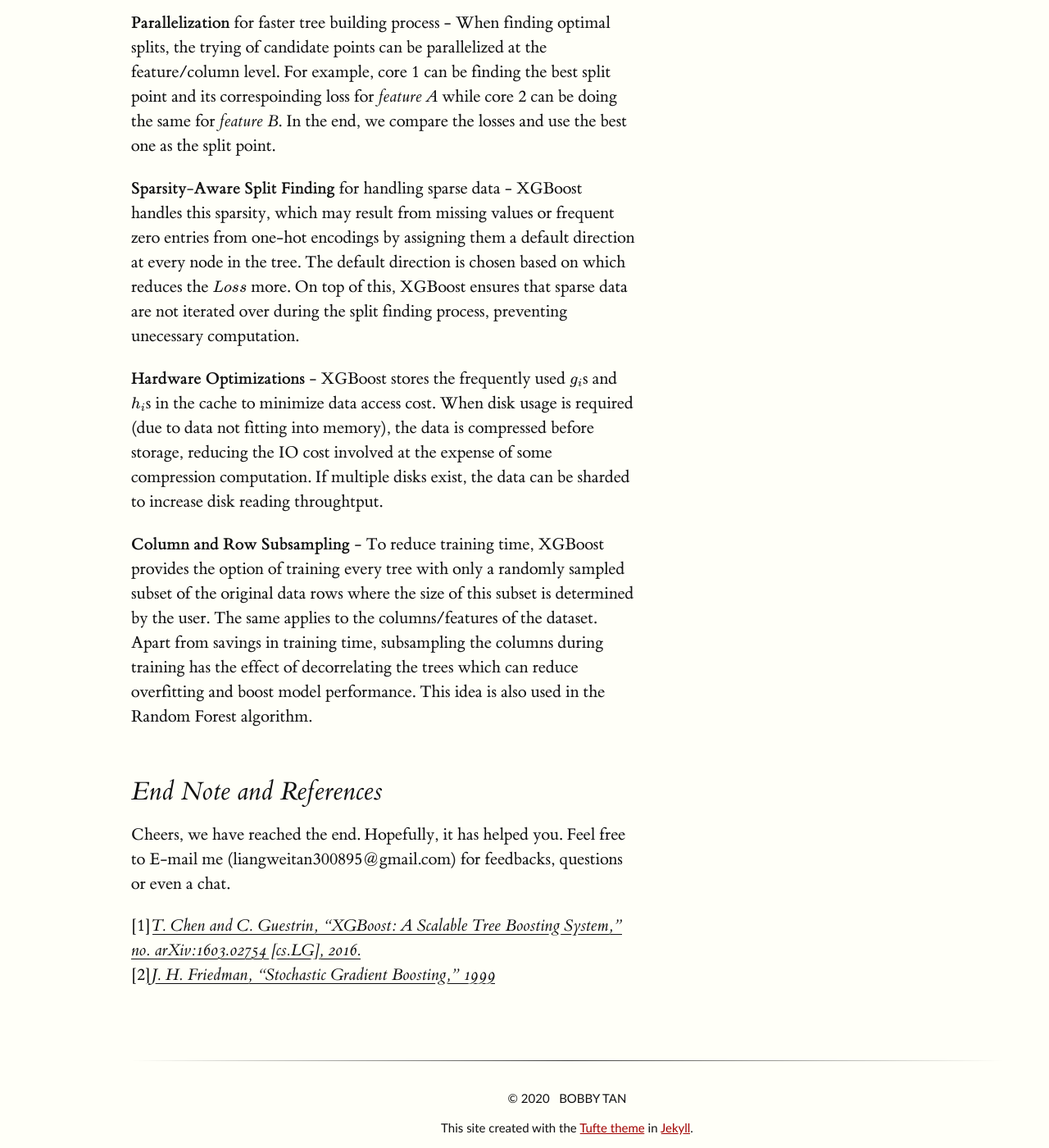
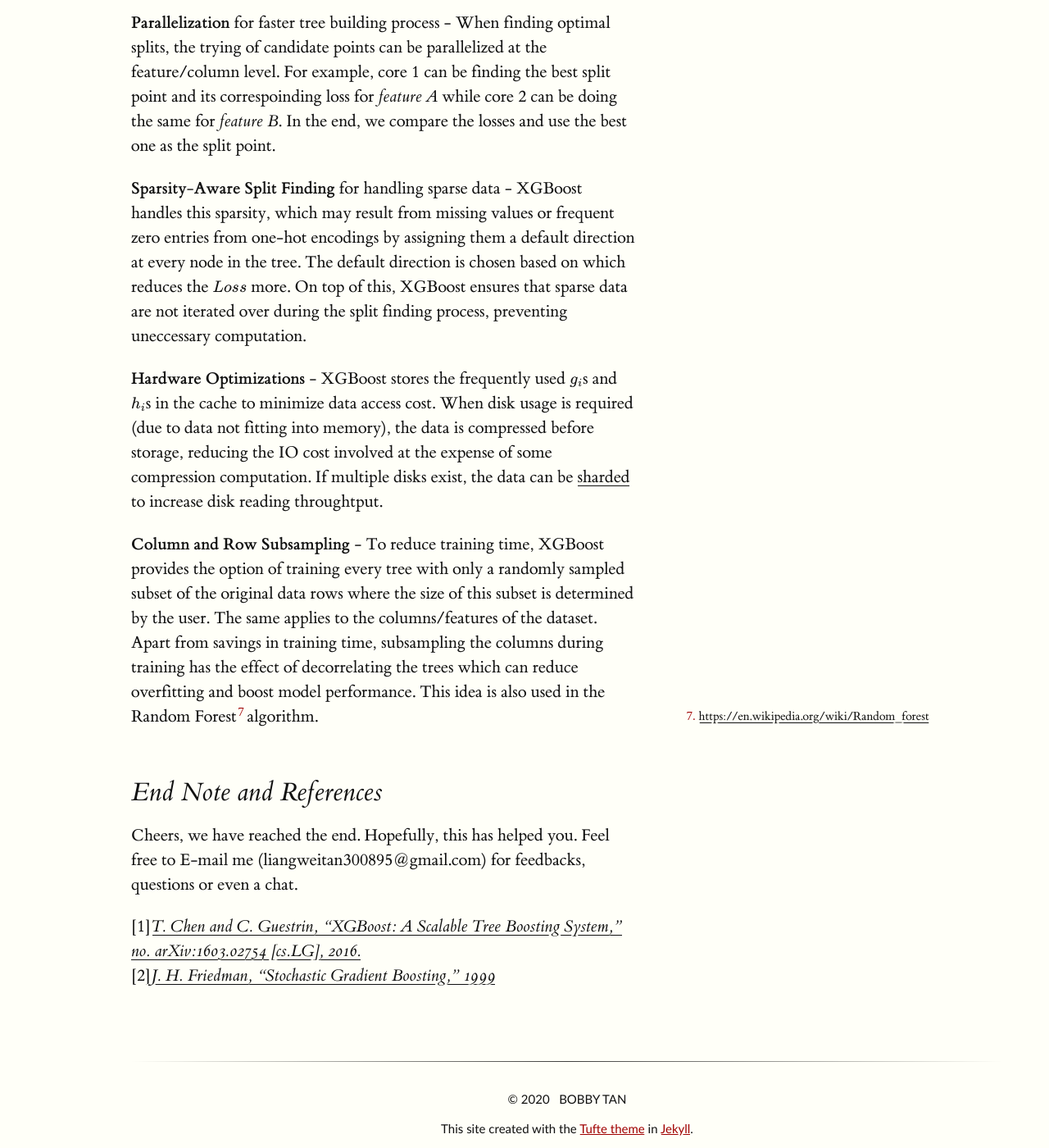
Before and after one commit to bobby-tan/bobby-tan.github.io, a Jekyll site: the page built from _posts/2020-05-11-A-Short-Introduction-to-XGBoost.md, in a window 1280 px wide and 1400 px high, scrolled down 6263 px. Shown: the whole window at 82% size. Built offline with Jekyll 4.4.1, drawn with Linux system fonts in a browser that asks for light colours; formulas are drawn with MathJax 3.

Commit message:
finished editting3

```diff
--- a/_posts/2020-05-11-A-Short-Introduction-to-XGBoost.md
+++ b/_posts/2020-05-11-A-Short-Introduction-to-XGBoost.md
@@ -132,15 +132,15 @@ Here are interesting optimizations used by XGBoost to increase training speed an
 
 **Parallelization** for faster tree building process - When finding optimal splits, the trying of candidate points can be parallelized at the feature/column level. For example, core 1 can be finding the best split point and its correspoinding loss for *feature A* while core 2 can be doing the same for *feature B*. In the end, we compare the losses and use the best one as the split point.
 
-**Sparsity-Aware Split Finding** for handling sparse data - XGBoost handles this sparsity, which may result from missing values or frequent zero entries from one-hot encodings by assigning them a default direction at every node in the tree. The default direction is chosen based on which reduces the $$ Loss $$ more. On top of this, XGBoost ensures that sparse data are not iterated over during the split finding process, preventing unecessary computation.
+**Sparsity-Aware Split Finding** for handling sparse data - XGBoost handles this sparsity, which may result from missing values or frequent zero entries from one-hot encodings by assigning them a default direction at every node in the tree. The default direction is chosen based on which reduces the $$ Loss $$ more. On top of this, XGBoost ensures that sparse data are not iterated over during the split finding process, preventing uneccessary computation.
 
-**Hardware Optimizations** - XGBoost stores the frequently used $$ g_i $$s and $$ h_i $$s in the cache to minimize data access cost. When disk usage is required (due to data not fitting into memory), the data is compressed before storage, reducing the IO cost involved at the expense of some compression computation. If multiple disks exist, the data can be sharded to increase disk reading throughtput.
+**Hardware Optimizations** - XGBoost stores the frequently used $$ g_i $$s and $$ h_i $$s in the cache to minimize data access cost. When disk usage is required (due to data not fitting into memory), the data is compressed before storage, reducing the IO cost involved at the expense of some compression computation. If multiple disks exist, the data can be <a href="https://en.wikipedia.org/wiki/Shard_(database_architecture)">sharded</a> to increase disk reading throughtput.
 
-**Column and Row Subsampling** - To reduce training time, XGBoost provides the option of training every tree with only a randomly sampled subset of the original data rows where the size of this subset is determined by the user. The same applies to the columns/features of the dataset. Apart from savings in training time, subsampling the columns during training has the effect of decorrelating the trees which can reduce overfitting and boost model performance. This idea is also used in the Random Forest algorithm.
+**Column and Row Subsampling** - To reduce training time, XGBoost provides the option of training every tree with only a randomly sampled subset of the original data rows where the size of this subset is determined by the user. The same applies to the columns/features of the dataset. Apart from savings in training time, subsampling the columns during training has the effect of decorrelating the trees which can reduce overfitting and boost model performance. This idea is also used in the Random Forest{% sidenote 'sn-seven' '<a href="https://en.wikipedia.org/wiki/Random_forest">https://en.wikipedia.org/wiki/Random_forest</a>'%} algorithm.
 
 ##  End Note and References
 
-Cheers, we have reached the end. Hopefully, it has helped you. Feel free to E-mail me (liangweitan300895@gmail.com) for feedbacks, questions or even a chat.
+Cheers, we have reached the end. Hopefully, this has helped you. Feel free to E-mail me (liangweitan300895@gmail.com) for feedbacks, questions or even a chat.
 
 [1]<cite id="ref_one">[T. Chen and C. Guestrin, "XGBoost: A Scalable Tree Boosting System," no. arXiv:1603.02754 [cs.LG], 2016.](https://arxiv.org/abs/1603.02754)</cite>
 <br>
```
